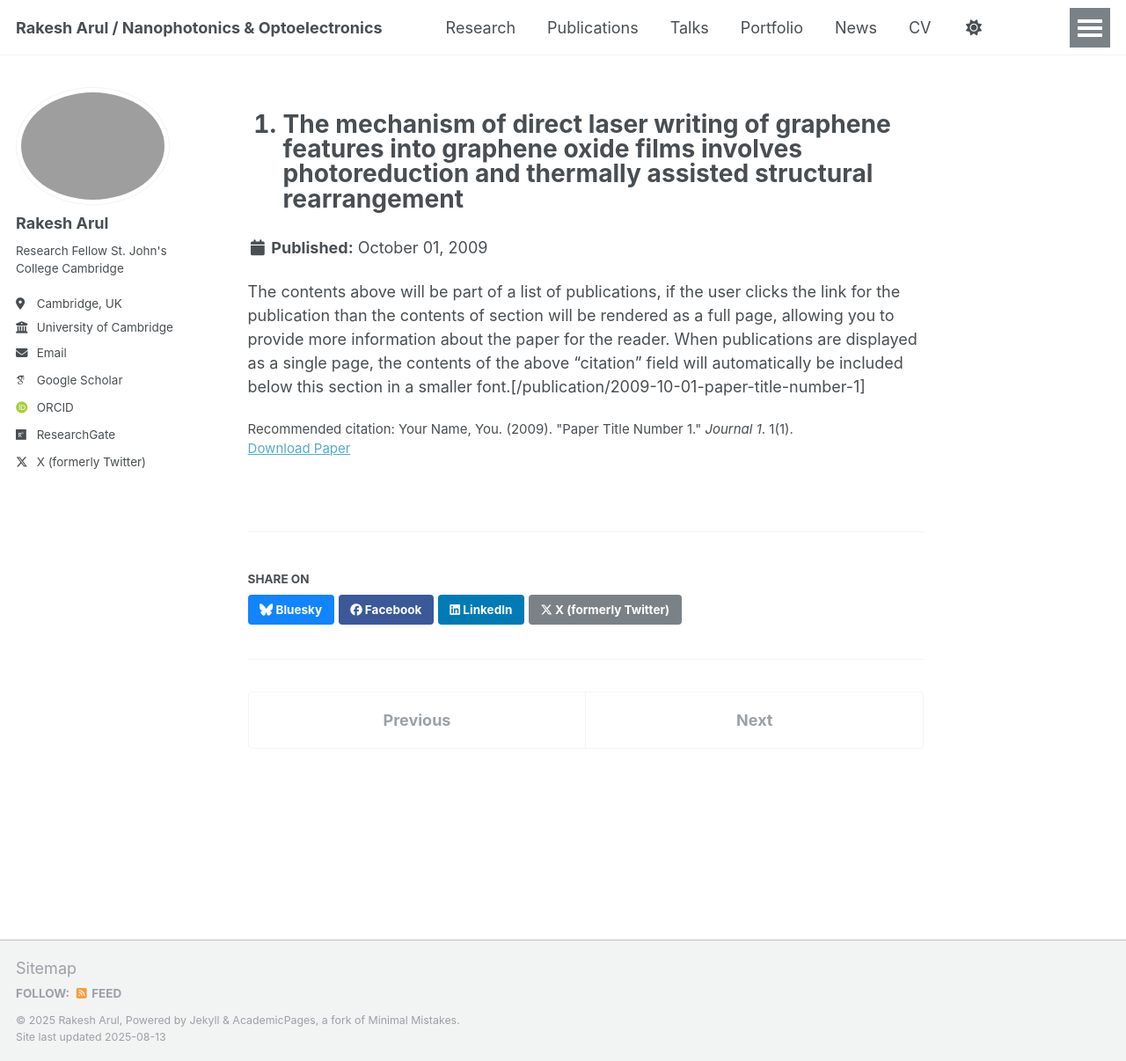
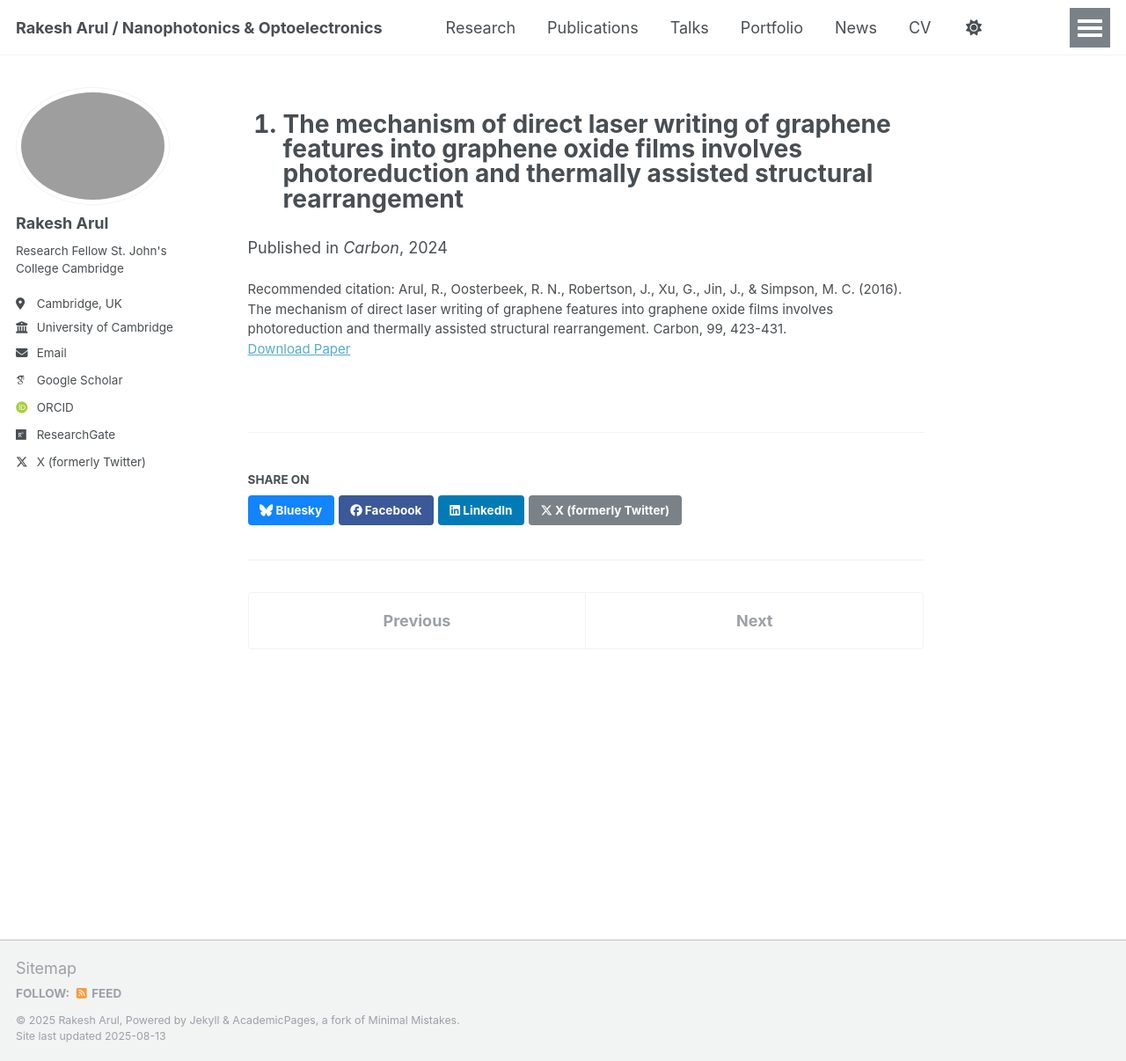
Before and after one commit to photonicsarul/photonicsarul.github.io, a Jekyll site: the page built from _publications/2009-10-01-paper-title-number-1.md, in a window 1280 px wide and 1206 px high. Shown: the whole window at 88% size. Built offline with Jekyll 4.4.1, drawn with Linux system fonts in a browser that asks for light colours; some web fonts are replaced; a script that is not in the unit is left out.

Commit message:
Update 2009-10-01-paper-title-number-1.md

```diff
--- a/_publications/2009-10-01-paper-title-number-1.md
+++ b/_publications/2009-10-01-paper-title-number-1.md
@@ -1,14 +1,12 @@
 ---
 title: "1. The mechanism of direct laser writing of graphene features into graphene oxide films involves photoreduction and thermally assisted structural rearrangement"
-collection: publications
+collection: publications"
 category: manuscripts
 permalink: https://www.sciencedirect.com/science/article/pii/S0008622315305182
-excerpt: #'This paper is about the number 1. The number 2 is left for future work.'
-date: 2009-10-01
-venue: #'Carbon'
-slidesurl: #'http://academicpages.github.io/files/slides1.pdf'
-paperurl: 'http://academicpages.github.io/files/paper1.pdf'
-bibtexurl: #'http://academicpages.github.io/files/bibtex1.bib'
-citation: 'Your Name, You. (2009). &quot;Paper Title Number 1.&quot; <i>Journal 1</i>. 1(1).'
+excerpt: #
+date: 2024-03-06
+venue: 'Carbon'
+paperurl: 'https://doi.org/10.1016/j.carbon.2015.12.038'
+paperdownload: '/files/Carbon15MechanismrGO.pdf'
+citation: 'Arul, R., Oosterbeek, R. N., Robertson, J., Xu, G., Jin, J., & Simpson, M. C. (2016). The mechanism of direct laser writing of graphene features into graphene oxide films involves photoreduction and thermally assisted structural rearrangement. Carbon, 99, 423-431.'
 ---
-The contents above will be part of a list of publications, if the user clicks the link for the publication than the contents of section will be rendered as a full page, allowing you to provide more information about the paper for the reader. When publications are displayed as a single page, the contents of the above "citation" field will automatically be included below this section in a smaller font.[/publication/2009-10-01-paper-title-number-1]
```
